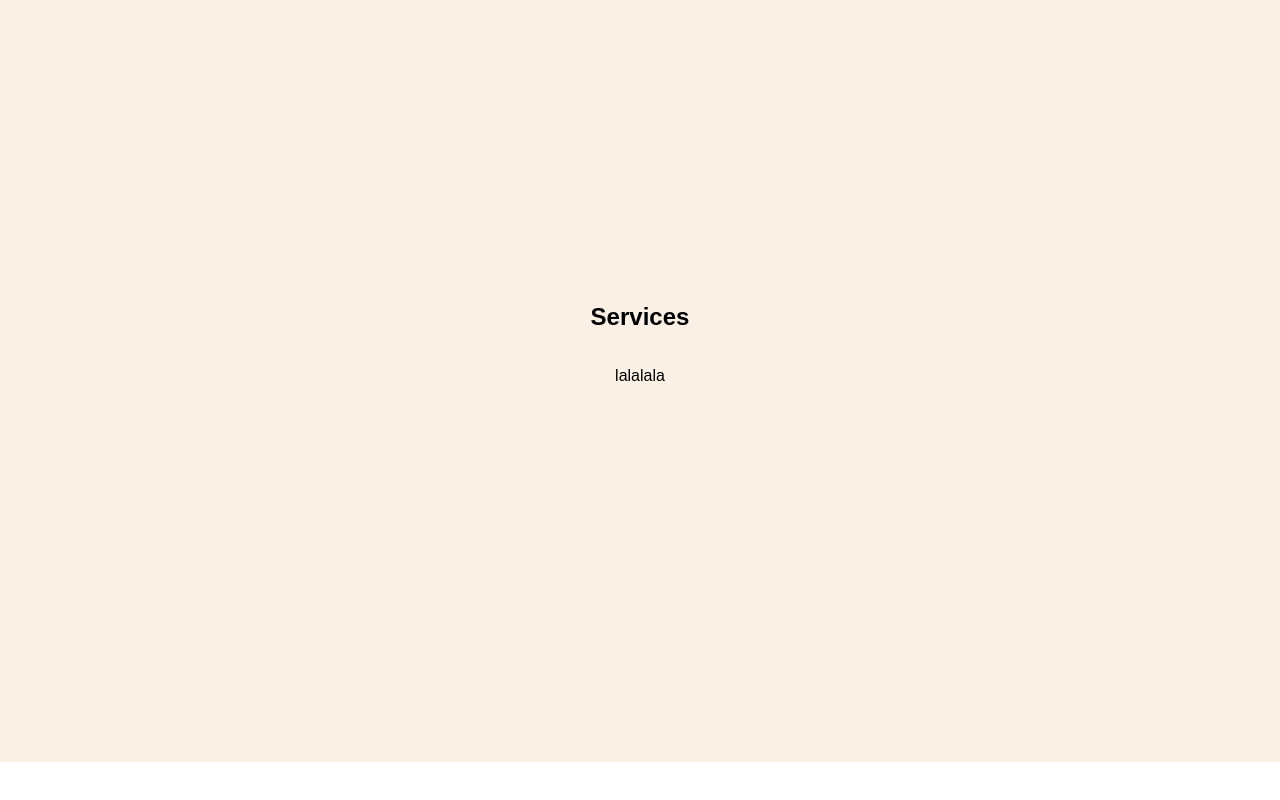
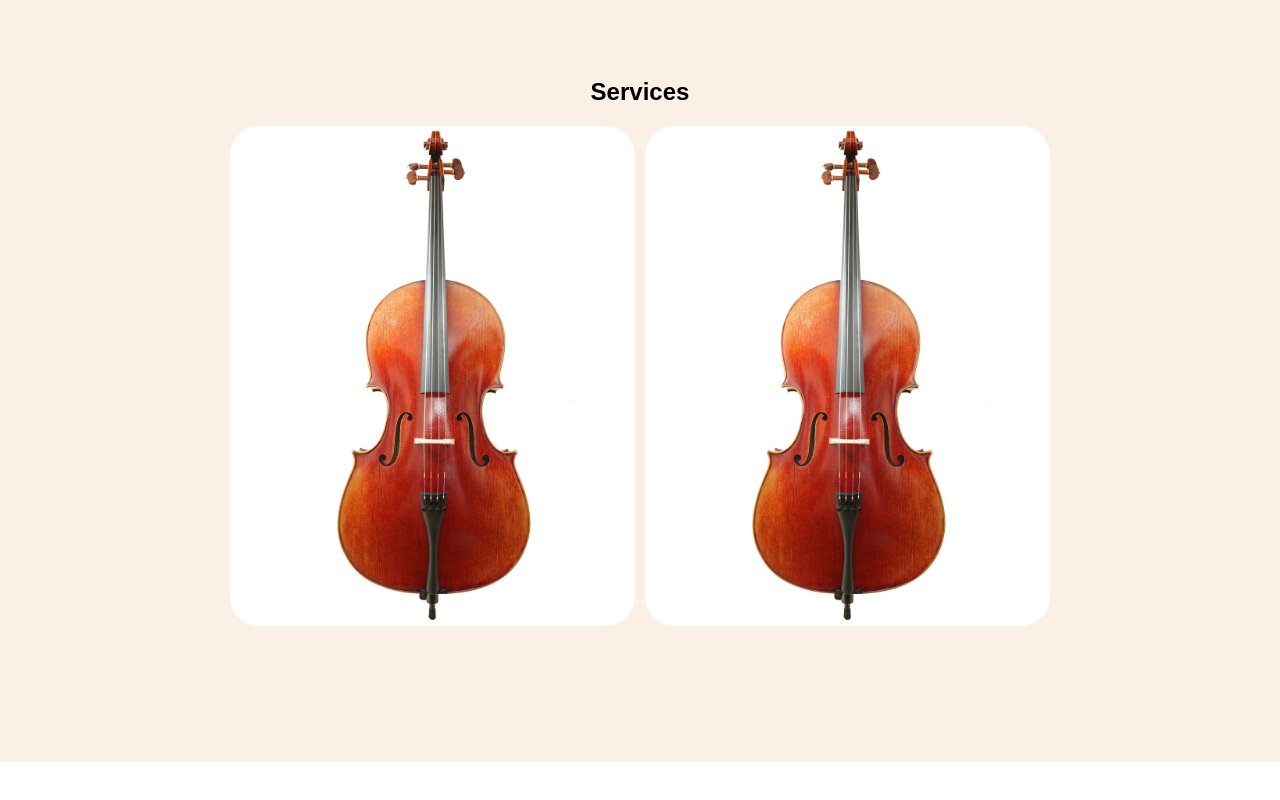
Before and after one commit to musicoduets/musicoduets.github.io, a React (Create React App) app in the folder musico_app/: page / in a window 1280 px wide. Shown: the part 1758-2558 px from the top of the page. Built offline with nearby package versions, Linux system fonts and the light colour scheme.

Commit message:
add services flexbox

```diff
--- a/musico_app/src/components/Home.js
+++ b/musico_app/src/components/Home.js
@@ -2,6 +2,7 @@ import React from "react";
 import github from "../images/github.png";
 import "../styles/home.css";
 import Contact from "./Contact";
+import Services from "./Services";
 
 function Home() {
     return (
@@ -23,9 +24,7 @@ function Home() {
                 <h2>
                     Services
                 </h2>
-                <p>
-                    lalalala
-                </p>
+                <Services />
             </section>
             <section id="booking">
                 <h2>
--- /dev/null
+++ b/musico_app/src/components/Services.js
@@ -0,0 +1,26 @@
+import React from 'react';
+import '../styles/services.css';
+import cello from '../images/cello.jpg';
+
+const services = [
+    { id: 1, title: "Service 1", image: cello },
+    { id: 2, title: "Service 2", image: cello },
+];
+
+function Services() {
+    return (
+        <div className="container">
+            {services.map(service => (
+                <div className="card" key={service.id}>
+                    <img className="background" src={service.image} alt={service.title} />
+                    <div className="card-content">
+                        <svg>...</svg>
+                        <h3 className="title">{service.title}</h3>
+                    </div>
+                </div>
+            ))}
+        </div>
+    )
+}
+
+export default Services;
--- /dev/null
+++ b/musico_app/src/styles/services.css
@@ -0,0 +1,43 @@
+.container {
+    width: 100%;
+    width: 820px;
+    height: 500px;
+    display: flex;
+    gap: 10px;
+    margin-inline: 50px;
+}
+
+.card {
+    min-width: 70px;
+    height: 100%;
+    border-radius: 30px;
+    display: flex;
+    align-items: flex-end;
+    flex-grow: 1;
+    position: relative;
+    transition: flex-grow 0.5s ease;
+}
+
+.card:hover {
+    flex-grow: 7;
+}
+
+.background {
+    position: absolute;
+    width: 100%;
+    height: 100%;
+    object-fit: cover;
+    border-radius: 30px;
+    z-index: 1;
+}
+
+.card-content > .title {
+    margin-left: 10px;
+    translate: 0 100%;
+    opacity: 0;
+}
+
+.card:hover .title {
+    opacity: 1;
+    translate: 0 0;
+}
```
Also changed, not shown: musico_app/src/images/cello.jpg (added).
